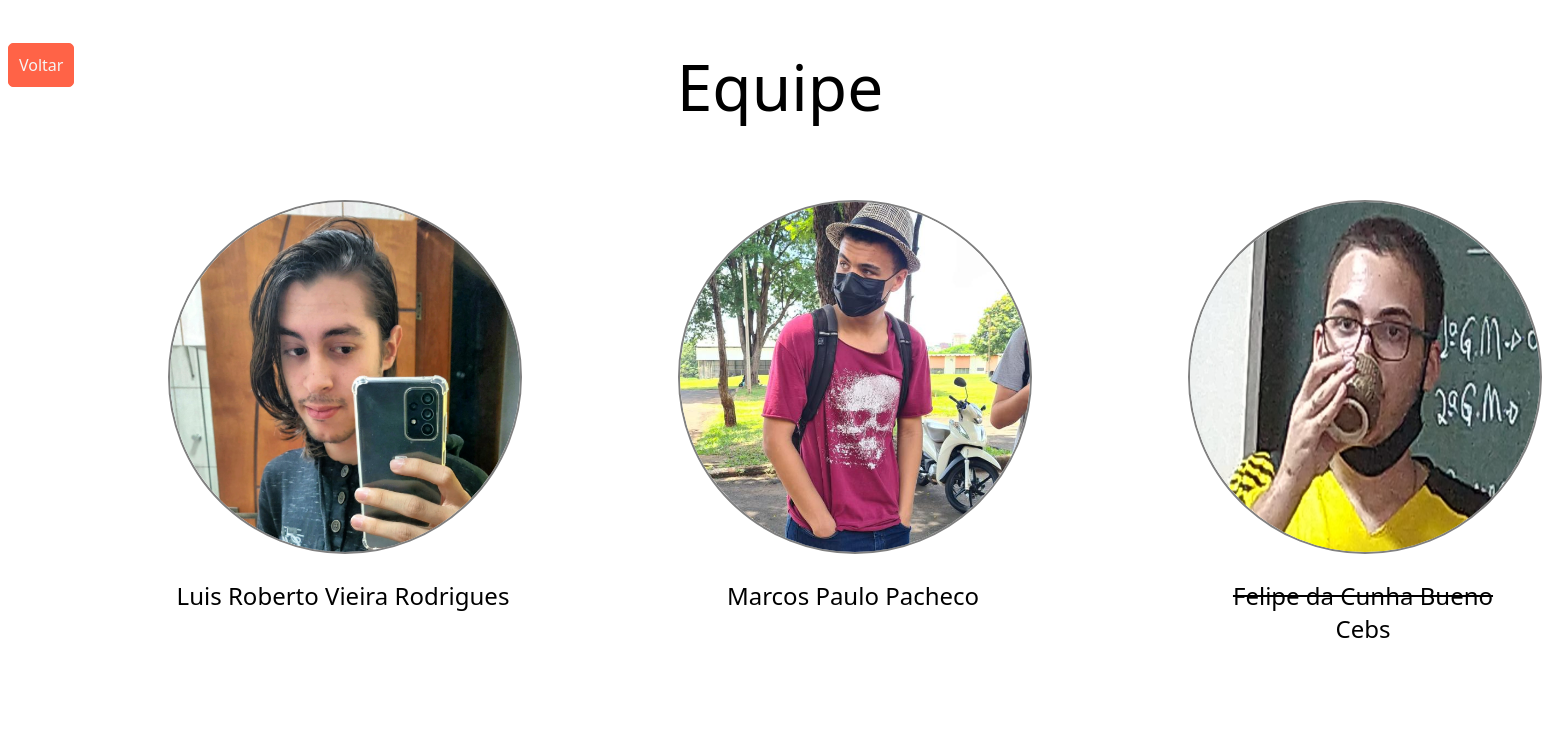
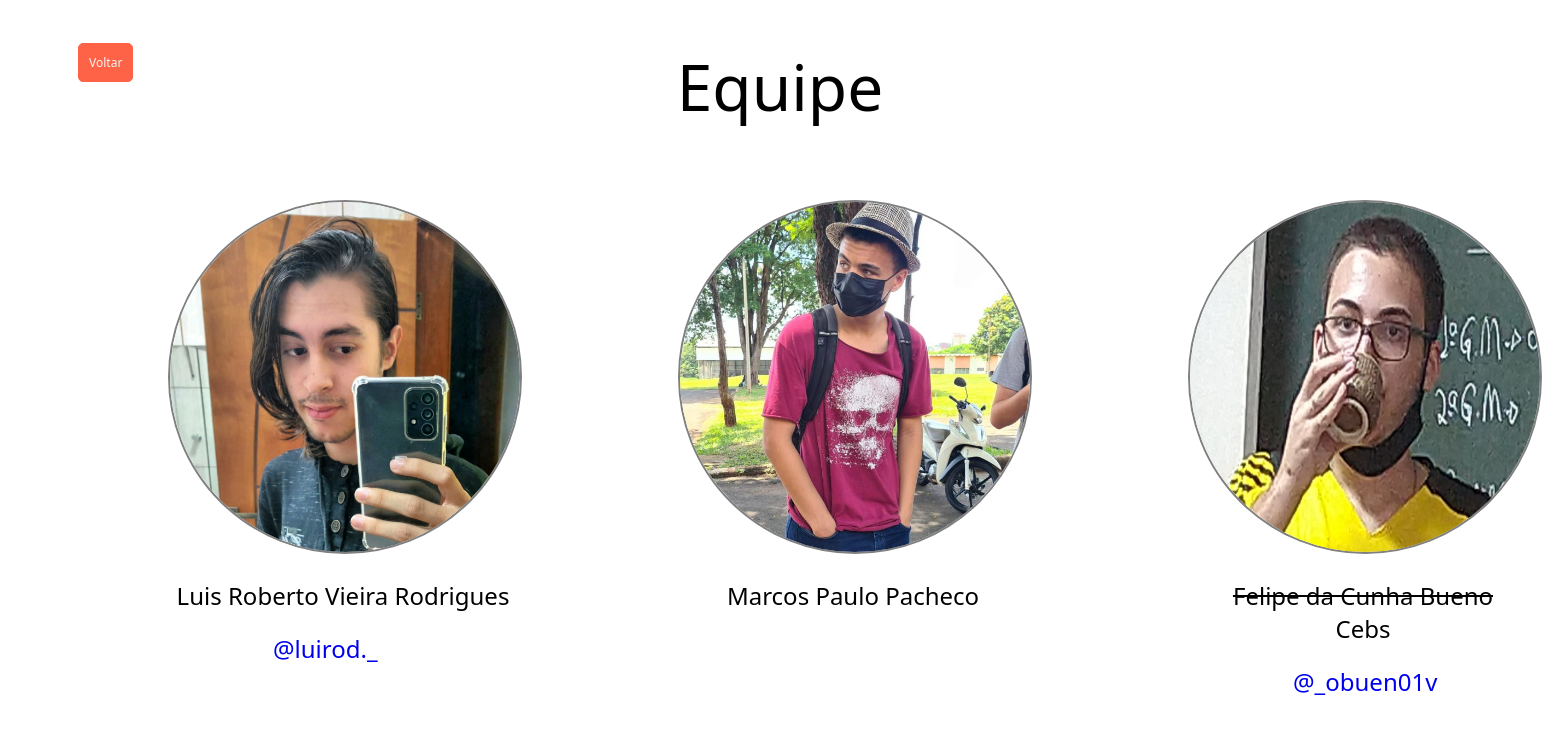
Before and after one commit to FelipeBuen0/TrocaBook, a PHP site: page /view/team.html in a window 1560 px wide. Shown: the top 734 px of the page. Run offline with PHP 8.4, Linux system fonts and the light colour scheme.

Commit message:
Correções hihihi, agora sim... Versão final!

```diff
--- a/view/AtualizarPerfil.php
+++ b/view/AtualizarPerfil.php
@@ -72,17 +72,17 @@
             <!-- Lugar do campo Instagram -->
             <div class="ig">
                 <label for="update_Instagram" class="form-label">Instagram: </label>
-                <input type="url" class="form-control " name="update_Instagram" id="update_Instagram" placeholder="Ex: https://www.instagram.com/TrocaBook/" value="<?php echo $row['InstagramAccount'] ?>">
+                <input type="text" class="form-control " name="update_Instagram" id="update_Instagram" placeholder="Ex: https://www.instagram.com/TrocaBook/" value="<?php echo $row['InstagramAccount'] ?>">
             </div>
             <!-- Lugar do campo Twitter-->
             <div class="twitter">
                 <label for="update_twitter" class="form-label">Twitter:</label>
-                <input type="url" class="form-control " name="update_twitter" id="update_twitter" placeholder="Ex: https://twitter.com/Tr0caBook" value="<?php echo $row['TwitterAccount'] ?>">
+                <input type="text" class="form-control " name="update_twitter" id="update_twitter" placeholder="Ex: https://twitter.com/Tr0caBook" value="<?php echo $row['TwitterAccount'] ?>">
             </div>
             <!-- Lugar do campo Telefone -->
             <div class="PhoneNumber">
                 <label for="update_phoneNumber" class="form-label">Celular: </label>
-                <input type="Tel" class="form-control" name="update_phoneNumber" placeholder="(19) 99999-9999" value="<?php echo $row['PhoneNumber'] ?>">
+                <input type="Phone" class="form-control" name="update_phoneNumber" placeholder="(19) 99999-9999" value="<?php echo $row['PhoneNumber'] ?>">
             </div>
             <!-- Lugar do campo Textarea - descrição do perfil -->
             <div class="Textarea">
--- a/view/team.html
+++ b/view/team.html
@@ -7,7 +7,7 @@
     <title></title>
 </head>
     <body>
-        <a href="../Index.php">Voltar</a>
+        <a id="sair" href="../Index.php">Voltar</a>
         <header>
             <h1> Equipe</h1>
         </header>
@@ -15,6 +15,7 @@
             <div class="img-luis">
                 <img src="../image/team/Luis_Roberto.jpg" alt="">
                 <h2>Luis Roberto Vieira Rodrigues</h2>
+                <a href="https://www.instagram.com/luirod._/">@luirod._</a>
             </div>
             <div class="img-marcos">
                 <img src="../image/team/Marcão.jpg" alt="">
@@ -23,6 +24,7 @@
             <div class="img-cebolinha">
                 <img src="../image/team/Cebolinha.jpg" alt="">
                 <h2><s>Felipe da Cunha Bueno</s><br>Cebs</h2>
+                <a href="https://www.instagram.com/_obuen01v/">@_obuen01v</a>
             </div>
         </div>
     </body>
@@ -30,15 +32,25 @@
         body{
             font-family: system-ui, -apple-system, BlinkMacSystemFont, 'Segoe UI', Roboto, Oxygen, Ubuntu, Cantarell, 'Open Sans', 'Helvetica Neue', sans-serif;
         }
+        body a {
+            text-decoration: none;
+            position: absolute;
+            left: 30%;
+            font-weight: 100;
+            font-size: 1.5rem;
+
+        }
         body h1 {
             text-align: center;
             font-size: 4rem;
             font-weight: 100;
         }
-        body a {
+        #sair {
             text-decoration: none;
             position: absolute;
+            left: 5%;
             border: 1px solid tomato;
+            font-size: 12px;
             padding: 10px;
             border-radius: 5px;
             background-color: tomato;
```
Also changed, not shown: master.css (+16 -2 lines), register.php (+6 -3 lines), view/post.php (+6 -3 lines), image/Posts/1/IMG_0515.JPG (added), image/bg/trocabook-blank.jpg (added).
